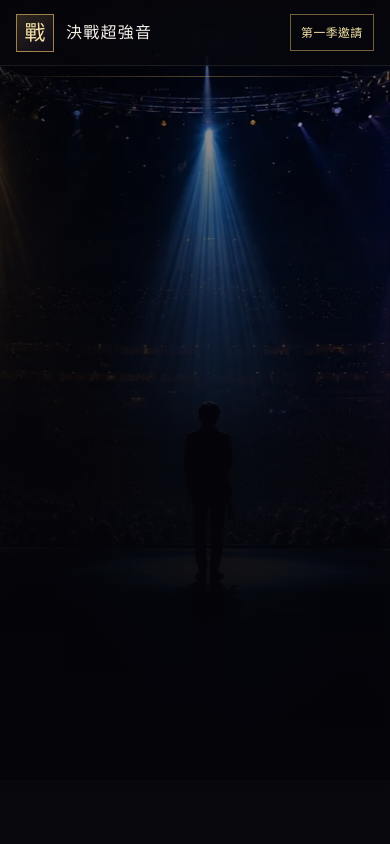
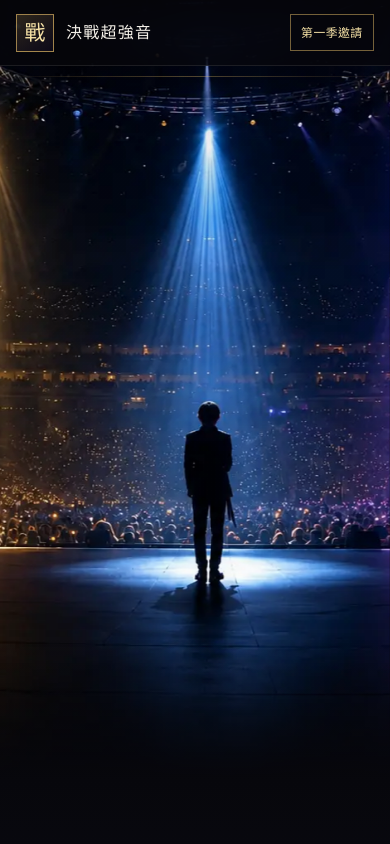
Before and after one commit to Jasper-huha/super-voice-singer-intro, a Next.js app: page / in a window 390 px wide. Shown: the top 844 px of the page. Built offline with nearby package versions, Linux system fonts and the light colour scheme.

Commit message:
Fix: mobile hero kept its own heavy scrim after the hero copy was removed, blacking out the photo

```diff
--- a/app/globals.css
+++ b/app/globals.css
@@ -1212,9 +1212,10 @@ footer {
   }
 
   .hero-shade {
-    background:
-      linear-gradient(0deg, rgba(4, 4, 9, 0.99) 0%, rgba(4, 4, 9, 0.9) 43%, rgba(4, 4, 9, 0.16) 83%),
-      linear-gradient(90deg, rgba(4, 4, 9, 0.62), rgba(4, 4, 9, 0.1));
+    /* Same reasoning as the desktop rule: the heavy scrim existed to keep the
+       hero copy readable. With no copy it only blacked out the photo, so keep
+       just the bottom blend into the page. */
+    background: linear-gradient(0deg, var(--bg) 0%, transparent 18%, rgba(2, 2, 7, 0.06) 60%);
   }
 
   .hero-content {
```
